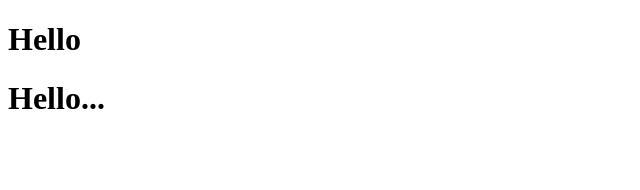
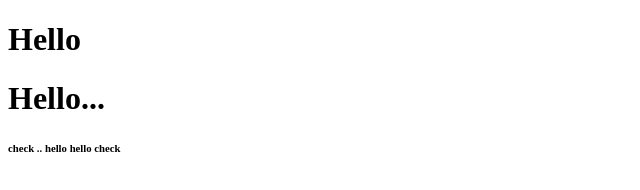
Before and after one commit to FadiaHaris123/Test, a plain HTML site: page index.html in a window 1280 px wide. Shown: the whole page, without its empty margins (0-640 px from the left). Drawn offline with Linux system fonts and the light colour scheme.

Commit message:
sarath update

```diff
--- a/index.html
+++ b/index.html
@@ -9,5 +9,6 @@
 <body>
     <h1>Hello</h1>
     <h1>Hello...</h1>
+    <h6>check .. hello hello check</h6>
 </body>
 </html>
```
